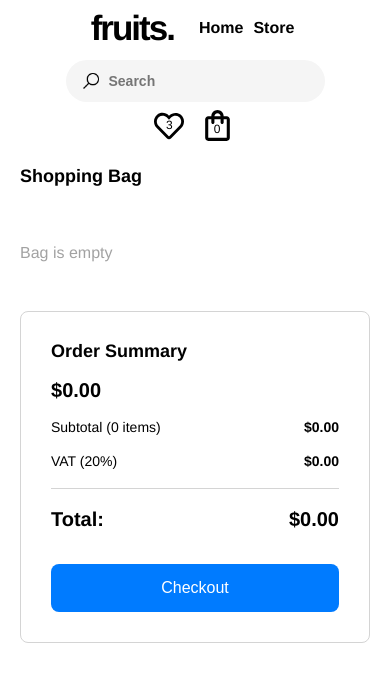
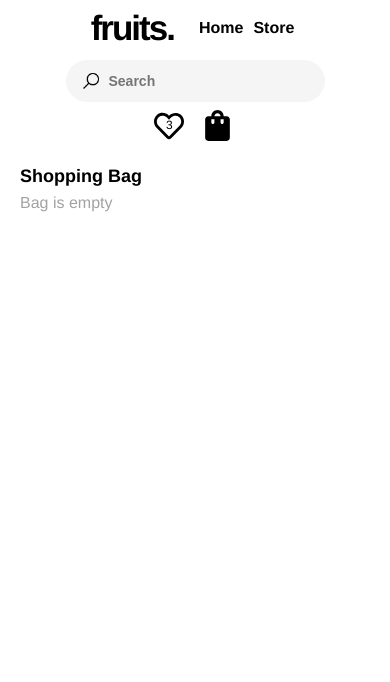
Before and after one commit to AndriiSalohub/fruits-store, a React (Vite) app: page /bag in a window 390 px wide. Shown: the top 682 px of the page. Built offline with nearby package versions, Linux system fonts and the light colour scheme; a web font is replaced by a local one.

Commit message:
Refactored Bag page and bag icon in Header.

```diff
--- a/src/assets/styles/pages/BagPage.scss
+++ b/src/assets/styles/pages/BagPage.scss
@@ -1,20 +1,21 @@
 .bag-page {
-  display: grid;
-  grid-template-columns: 2fr 1fr;
-  grid-template-rows: 1fr;
   margin-top: 20px;
-  grid-gap: 50px;
-
   &__title {
     grid-column: 1 / -1;
     font-weight: 800;
     font-size: 18px;
     margin-bottom: 10px;
   }
+
+  &__content {
+    display: grid;
+    grid-template-columns: 2fr 1fr;
+    grid-gap: 50px;
+  }
 }
 
 @media (max-width: 900px) {
-  .bag-page {
+  .bag-page__content {
     grid-template-columns: 1fr;
   }
 }
--- a/src/components/Header.jsx
+++ b/src/components/Header.jsx
@@ -1,5 +1,5 @@
-import { NavLink } from "react-router-dom";
-import { MdOutlineShoppingBag } from "react-icons/md";
+import { NavLink, useLocation } from "react-router-dom";
+import { MdOutlineShoppingBag, MdShoppingBag } from "react-icons/md";
 import { FaRegHeart, FaHeart } from "react-icons/fa";
 import { useFruits } from "../stores/useFruits";
 import "../assets/styles/components/Header.scss";
@@ -7,6 +7,7 @@ import { useSearch } from "../stores/useSearch";
 import ShoppingBagTooltip from "./ShoppingBagTooltip";
 
 const Header = () => {
+  const location = useLocation();
   const { toggleShowOnlyFavorites, fruits, showOnlyFavorites } = useFruits();
   const { searchTerm, updateSearchTerm } = useSearch();
 
@@ -42,7 +43,11 @@ const Header = () => {
             </span>
           </NavLink>
           <NavLink to="/bag" className="header__in-bag" id="bag">
-            <MdOutlineShoppingBag size={37} />
+            {location.pathname === "/bag" ? (
+              <MdShoppingBag size={37} />
+            ) : (
+              <MdOutlineShoppingBag size={37} />
+            )}
             <span className="header__in-bag-number">
               {" "}
               {fruits.filter((fruit) => fruit.inBag).length}
--- a/src/components/OrderSummary.jsx
+++ b/src/components/OrderSummary.jsx
@@ -10,6 +10,10 @@ const OrderSummary = () => {
       0,
     );
   const vat = subtotal * 0.2;
+
+  if (fruits.filter((fruit) => fruit.inBag).length < 1) {
+    return null;
+  }
 
   return (
     <section className="order-summary">
--- a/src/pages/BagPage.jsx
+++ b/src/pages/BagPage.jsx
@@ -8,8 +8,8 @@ const BagPage = () => {
       <h2 className="bag-page__title">Shopping Bag</h2>
       <div className="bag-page__content">
         <ShoppingBag />
+        <OrderSummary />
       </div>
-      <OrderSummary />
     </main>
   );
 };
```
